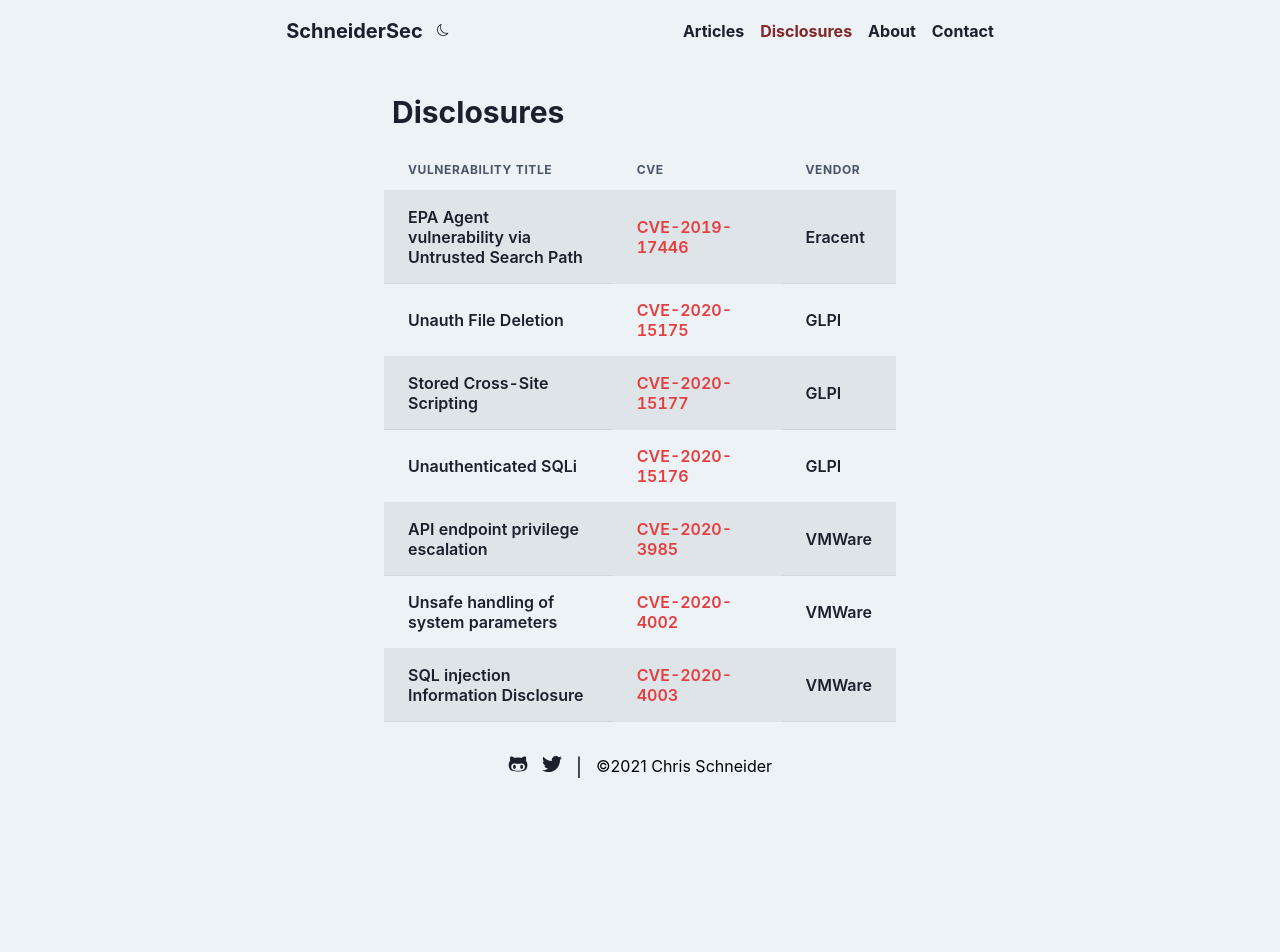
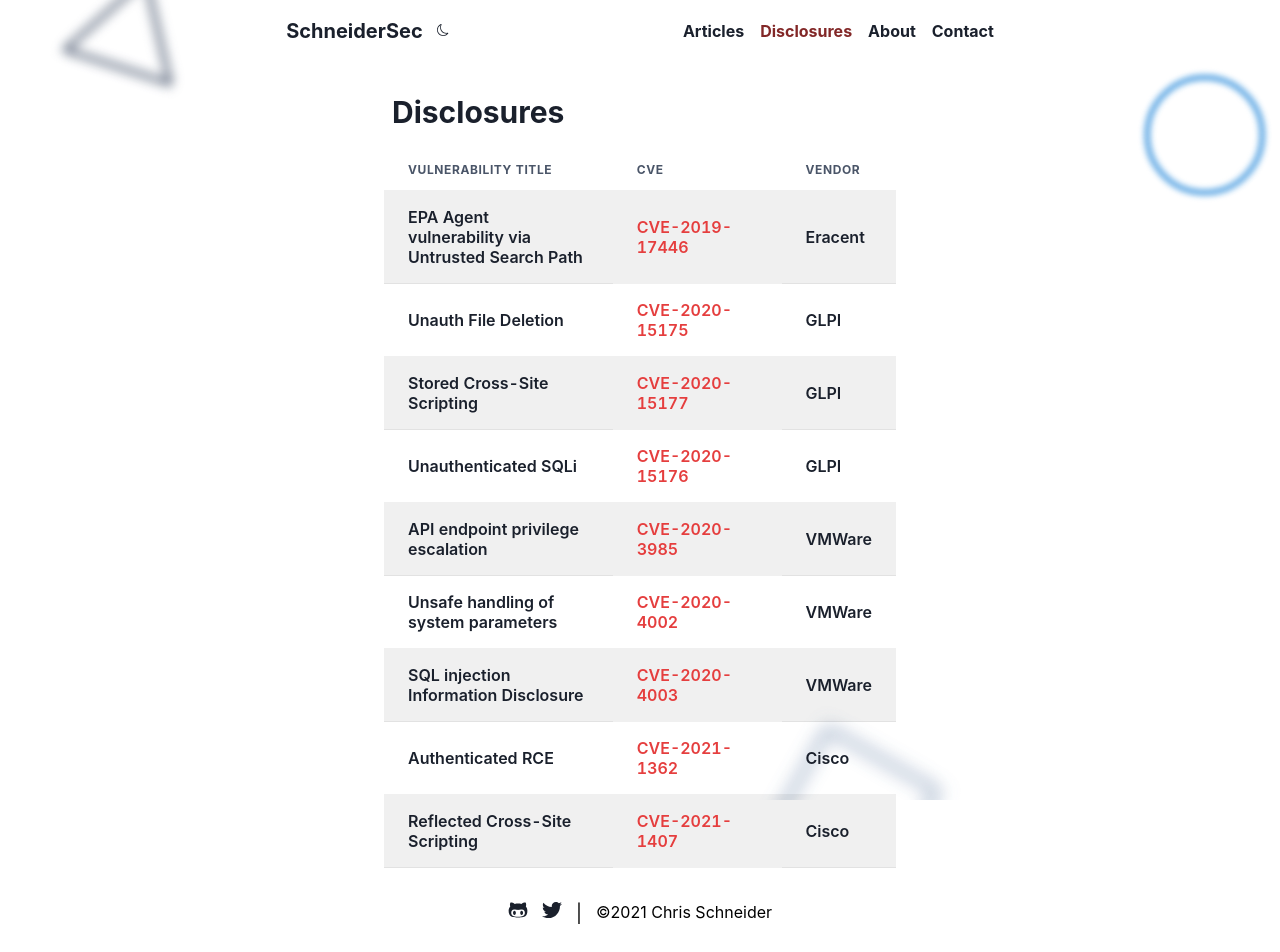
Before and after one commit to SchneiderSec/chakrablog, a Next.js app: page /disclosures in a window 1280 px wide. Shown: the top 952 px of the page. Before the commit the page ends 813 px from the top, so only its background shows below. Built offline with nearby package versions, Linux system fonts and the light colour scheme.

Commit message:
Added cool blurry background.

```diff
--- a/components/Disclosures/cves.json
+++ b/components/Disclosures/cves.json
@@ -32,4 +32,15 @@
     "title":"SQL injection Information Disclosure",
     "cve": "CVE-2020-4003",
     "vendor":"VMWare"
-}]
+},
+{
+    "title":"Authenticated RCE",
+    "cve": "CVE-2021-1362",
+    "vendor":"Cisco"
+},
+{
+    "title":"Reflected Cross-Site Scripting",
+    "cve": "CVE-2021-1407",
+    "vendor":"Cisco"
+}
+]
--- /dev/null
+++ b/components/Shapes/Shapes.js
@@ -0,0 +1,177 @@
+import { Box, useColorModeValue, chakra } from "@chakra-ui/react"
+import { motion } from 'framer-motion'
+
+const MotionBox = motion(Box)
+const MotionSvg = motion(chakra.svg)
+
+const ShapeContainer = ({children}) => {
+    return (
+        <chakra.div
+        overflow="hidden"
+        position="absolute"
+        top={0}
+        left={0}
+        right={0}
+        bottom={0}
+        zIndex={-500}
+    >
+        {children}
+        </chakra.div>
+    )
+}
+
+const Circle = ({ ...rest }) => {
+
+    return (
+        <ShapeContainer>
+            <MotionBox
+            position="absolute"
+            top="5%"
+            left="90%"
+            background="inherit"
+            borderColor = "blue.400"
+            borderStyle="solid"
+            borderWidth="5px"
+            rounded="full"
+            filter="blur(8px) saturate(160%)"
+            {...rest}
+            animate={[{
+                filter: "blur(3px) saturate(100%)",
+                transition: {
+                    duration: 5,
+                    repeat: Infinity,
+                    repeatType: 'reverse'
+                }},{
+                    x: [40, -40],
+                    transition: {
+                        duration: 10,
+                        repeat: Infinity,
+                        repeatType: 'reverse'
+                    }
+                },{
+                    y: [50, -50],
+                    transition: {
+                        duration: 20,
+                        repeat: Infinity,
+                        repeatType: 'reverse'
+                    }
+                }
+            ]}
+        >
+        </MotionBox>
+    </ShapeContainer>
+    )
+}
+const Square = ({ ...rest }) => {
+    const container = {
+        show: {
+            transition: {
+
+            }
+        }
+    }
+
+    return (
+        <ShapeContainer>
+            <MotionBox
+            position="absolute"
+            overflow="hidden"
+            top="90%"
+            left="60%"
+            background="inherit"
+            borderColor = {useColorModeValue("blue.800","orange.200")}
+            borderStyle="solid"
+            borderWidth="5px"
+            rounded="6px"
+            filter="blur(8px) saturate(160%)"
+            zIndex="0"
+            initial={{ opacity: 0.5 }}
+            {...rest}
+            animate={[{
+                opacity: 1,
+                x: 40,
+                rotate: 50,
+                transition: {
+                    duration: 10,
+                    repeat: Infinity,
+                    repeatType: 'reverse'
+                }
+            },{
+                opacity: 1,
+                scale: 1.10,
+                transition: {
+                    duration: 5,
+                    repeat: Infinity,
+                    repeatType: 'reverse'
+                }
+            },{
+                opacity: 1,
+                y: [50, -50],
+                transition: {
+                    duration: 20,
+                    repeat: Infinity,
+                    repeatType: 'reverse'
+                }
+            }
+                ]
+                }
+            transition={{
+                repeat: Infinity,
+                repeatType: 'reverse'
+            }}
+                  >
+                  </MotionBox>
+        </ShapeContainer>
+    )
+}
+
+const Triangle = ({...rest }) => {
+
+    return (
+        <ShapeContainer>
+            <MotionSvg
+                position="absolute"
+                overflow="visible"
+                fill="none"
+                stroke={useColorModeValue("gray.700", "teal.200")}
+                display="block"
+                filter="blur(6px) saturate(160%)"
+                viewBox="0 0 30 30"
+                left="10%"
+                top="5%"
+                zIndex="0"
+                {...rest}
+                animate={[{
+                    x: [-100, 20],
+                    rotate: 50,
+                    transition: {
+                        duration: 13,
+                        repeat: Infinity,
+                        repeatType: 'reverse'
+                    }
+                },{
+                    y: [-100, 0],
+                    transition: {
+                        duration: 15,
+                        repeat: Infinity,
+                        repeatType: 'reverse'
+                    }
+                }
+            ]}
+            >
+                <polygon
+                    strokeWidth='1px'
+                    strokeLinejoin='round'
+                    strokeMiterlimit='10'
+                    points='14.921,2.27 28.667,25.5 1.175,25.5 '
+                />
+            </MotionSvg>
+        </ShapeContainer>
+    )
+}
+
+export {
+    Circle,
+    Square,
+    Triangle
+}
--- a/package.json
+++ b/package.json
@@ -14,7 +14,7 @@
     "@emotion/react": "^11.1.4",
     "@emotion/styled": "^11.0.0",
     "@mdx-js/loader": "^1.6.22",
-    "framer-motion": "^3.2.1",
+    "framer-motion": "^3.10.6",
     "gray-matter": "^4.0.2",
     "next": "^10.2.3",
     "plop": "^2.7.4",
--- a/pages/_app.js
+++ b/pages/_app.js
@@ -5,18 +5,23 @@
 import MobileNav from '../components/Navbar/MobileNav';
 import Footer from '../components/Navbar/Footer';
 import React from 'react';
+import { Circle, Square, Triangle } from '../components/Shapes/Shapes';
 
 function MyApp({ Component, pageProps }) {
-
   return (
     <ChakraProvider theme={theme} resetCSS>
         <Box
           maxW="100%"
         >
+
           <DeskNavbar  />
           <MobileNav />
           <Component {...pageProps} />
-        </Box>
+
+          <Triangle w="120px" />
+          <Square w="120px" h="120px"/>
+          <Circle width="120px" height="120px"/>
+          </Box>
         <Footer />
     </ChakraProvider>
   )
--- a/pages/_document.js
+++ b/pages/_document.js
@@ -1,3 +1,4 @@
+import { ColorModeScript } from '@chakra-ui/react';
 import Document, {
     Head,
     Html,
@@ -13,11 +14,9 @@
     render() {
         return (
             <Html lang='en-US'>
-                <Head>
-                    <meta charSet='utf-8' />
-                    <script type="text/javascript" src='/noflash.js' />
-                </Head>
+                <Head />
                 <body className='loading'>
+                    <ColorModeScript />
                     <Main />
                     <NextScript />
                 </body>
--- a/pages/index.js
+++ b/pages/index.js
@@ -1,10 +1,11 @@
-import { Box, Heading, Link, StackDivider, useColorModeValue, VStack } from '@chakra-ui/react';
+import { Box, Heading, StackDivider, useColorModeValue, VStack } from '@chakra-ui/react';
 import PageLayout from '../components/layouts/PageLayout';
 import TextContent from '../layouts/TextContent';
 import LinkContent from '../layouts/LinkContent';
 import fs from 'fs';
 import matter from 'gray-matter';
 import PostCard from '../components/Articles/PostCard';
+import { Circle, Square, Triangle } from '../components/Shapes/Shapes';
 
 export const getStaticProps = async () => {
   const files = await fs.readdirSync(`${process.cwd()}/content/`);
@@ -47,6 +48,7 @@
         spacing={4}
         divider={<StackDivider borderColor={useColorModeValue('black', 'white')}/>}
         align='stretch'
+        overflow="hidden"
         >
           <Box>
             <TextContent>
--- a/styles/globals.css
+++ b/styles/globals.css
@@ -1,11 +1,19 @@
 html,
 body {
+  height: 100%;
   padding: 0;
   margin: 0;
   font-family: -apple-system, BlinkMacSystemFont, Segoe UI, Roboto, Oxygen,
     Ubuntu, Cantarell, Fira Sans, Droid Sans, Helvetica Neue, sans-serif;
 }
 
+body .dark-mode{
+  color: black;
+}
+
+body .light-mode{
+  color: white;
+}
 a {
   color: inherit;
   text-decoration: none;
--- a/styles/theme.js
+++ b/styles/theme.js
@@ -3,12 +3,12 @@
 const themes = {
     styles: {
         global: (props) => ({
-            "html, body": {
-                backgroundColor: props.colorMode === "dark" ? "gray.900" : 'gray.100',
+            "*": {
+                bg: 'none'
             },
             "p":
             {
-                color: props.colorMode === "dark" ? 'gray.300' : "black"
+                color: props.colorMode === "dark" ? 'gray.100' : "black"
             },
         })
     },
```
Also changed, not shown: 1 other file (tests, documents, lock files or other folders).
